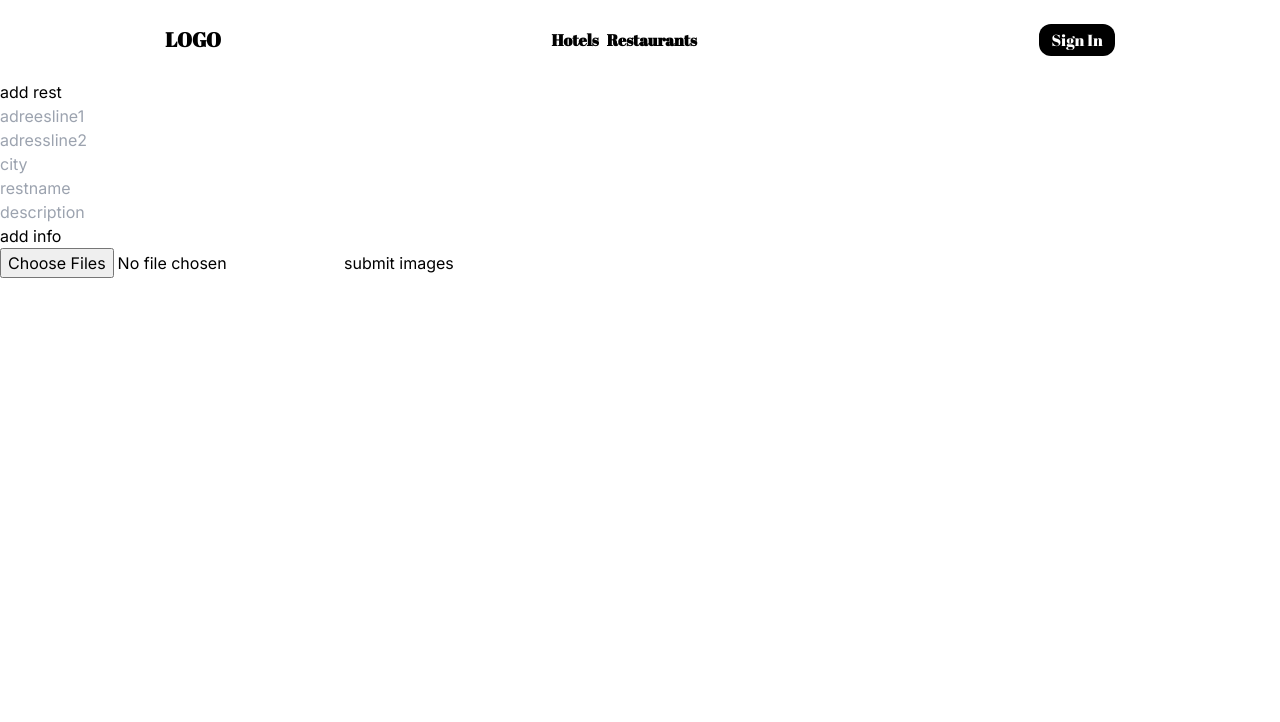
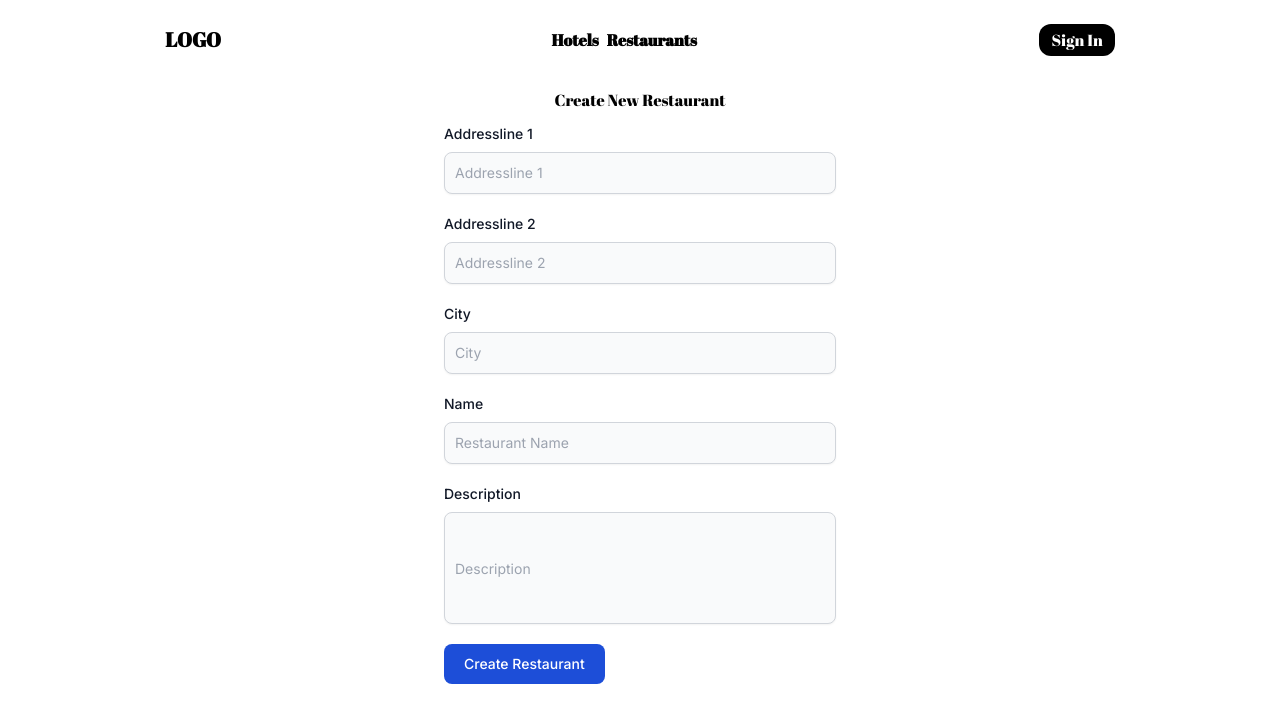
Before and after one commit to LK777-D/new-project, a Next.js app: page /addrestaurant in a window 1280 px wide. Shown: the top 722 px of the page. Built offline with nearby package versions, Linux system fonts and the light colour scheme.

Commit message:
add restaurant form styled

```diff
--- a/src/app/addrestaurant/page.jsx
+++ b/src/app/addrestaurant/page.jsx
@@ -2,7 +2,7 @@ import AddRestForm from "../../components/objects/restaurant/addRestForm";
 const addRestaurant = () => {
   return (
     <main>
-      add rest
+      <h1 className="text-center py-2 fontabril">Create New Restaurant</h1>
       <AddRestForm />
     </main>
   );
--- a/src/components/Navigation/Navbar.jsx
+++ b/src/components/Navigation/Navbar.jsx
@@ -12,7 +12,7 @@ const Navbar = () => {
   const { logout, authIsOpen, setAuthIsopen, user, setModalIsopen } =
     useAuthCtx();
   const [userMenuIsopen, setUserMenuIsOpen] = useState(false);
-  console.log(user);
+
   return (
     <>
       <ModalPopUp
--- a/src/components/objects/PlaceCard.jsx
+++ b/src/components/objects/PlaceCard.jsx
@@ -11,6 +11,7 @@ const PlaceCard = ({
   addressLine1,
   addressLine2,
   id,
+  description,
 }) => {
   const capitalizeFirstLetter = (str) =>
     str.charAt(0).toUpperCase() + str.slice(1);
@@ -60,6 +61,10 @@ const PlaceCard = ({
               <span>{addressLine2}</span>
             </div>
           </div>
+          <div className="h-[1px] my-3 w-[90%] mx-auto bg-gray-600/40  "></div>
+          <span className="font-extralight text-sm">
+            {description.slice(0, 50)}...
+          </span>
         </div>
       </div>
     </Link>
--- a/src/components/objects/restaurant/RestList.jsx
+++ b/src/components/objects/restaurant/RestList.jsx
@@ -30,8 +30,9 @@ const RestList = async ({ page }) => {
               addressLine2={restaurant.addressLine2}
               images={restaurant.images}
               imageValues={restaurant.imageValues}
+              description={restaurant.description}
             />
-            {console.log(restaurant)} {/* Log restaurant details */}
+            {console.log(restaurant)}
           </div>
         ))}
       </div>
--- a/src/components/objects/restaurant/addRestForm.jsx
+++ b/src/components/objects/restaurant/addRestForm.jsx
@@ -1,5 +1,6 @@
 "use client";
 import { useAddRestCtx } from "../../../context/addRestContext";
+import { useState } from "react";
 const AddRestForm = () => {
   const {
     setAddressLine1,
@@ -10,41 +11,115 @@ const AddRestForm = () => {
     addRestaurantInfo,
     setImages,
     uploadRestImages,
+    firstFormSubmitted,
   } = useAddRestCtx();
+
   return (
-    <>
-      <form className="flex flex-col items-start" onSubmit={addRestaurantInfo}>
+    <section className="flex flex-col items-center gap-5">
+      <form
+        onSubmit={addRestaurantInfo}
+        className="p-1 w-[95%] max-w-[25rem] mx-auto"
+      >
+        <div className="mb-5">
+          <label
+            htmlFor="address1"
+            className="block mb-2 text-sm font-medium text-gray-900 dark:text-white"
+          >
+            Addressline 1
+          </label>
           <input
             type="text"
-          placeholder="adreesline1"
+            id="address1"
+            className="shadow-sm bg-gray-50 border border-gray-300 text-gray-900 text-sm rounded-lg focus:ring-blue-500 focus:border-blue-500 block w-full p-2.5 dark:bg-gray-700 dark:border-gray-600 dark:placeholder-gray-400 dark:text-white dark:focus:ring-blue-500 dark:focus:border-blue-500 dark:shadow-sm-light"
+            placeholder="Addressline 1"
             onChange={(e) => setAddressLine1(e.target.value)}
+            required
           />
+        </div>
+        <div className="mb-5">
+          <label
+            htmlFor="address2"
+            className="block mb-2 text-sm font-medium text-gray-900 dark:text-white"
+          >
+            Addressline 2
+          </label>
           <input
             type="text"
-          placeholder="adressline2"
+            id="address2"
+            className="shadow-sm bg-gray-50 border border-gray-300 text-gray-900 text-sm rounded-lg focus:ring-blue-500 focus:border-blue-500 block w-full p-2.5 dark:bg-gray-700 dark:border-gray-600 dark:placeholder-gray-400 dark:text-white dark:focus:ring-blue-500 dark:focus:border-blue-500 dark:shadow-sm-light"
+            placeholder="Addressline 2"
             onChange={(e) => setAddressLine2(e.target.value)}
+            required
           />
+        </div>
+        <div className="mb-5">
+          <label
+            htmlFor="city"
+            className="block mb-2 text-sm font-medium text-gray-900 dark:text-white"
+          >
+            City
+          </label>
           <input
             type="text"
-          placeholder="city"
+            id="city"
+            className="shadow-sm bg-gray-50 border border-gray-300 text-gray-900 text-sm rounded-lg focus:ring-blue-500 focus:border-blue-500 block w-full p-2.5 dark:bg-gray-700 dark:border-gray-600 dark:placeholder-gray-400 dark:text-white dark:focus:ring-blue-500 dark:focus:border-blue-500 dark:shadow-sm-light"
+            placeholder="City"
             onChange={(e) => setCity(e.target.value)}
+            required
           />
+        </div>
+        <div className="mb-5">
+          <label
+            htmlFor="name"
+            className="block mb-2 text-sm font-medium text-gray-900 dark:text-white"
+          >
+            Name
+          </label>
           <input
             type="text"
-          placeholder="restname"
+            id="name"
+            className="shadow-sm bg-gray-50 border border-gray-300 text-gray-900 text-sm rounded-lg focus:ring-blue-500 focus:border-blue-500 block w-full p-2.5 dark:bg-gray-700 dark:border-gray-600 dark:placeholder-gray-400 dark:text-white dark:focus:ring-blue-500 dark:focus:border-blue-500 dark:shadow-sm-light"
+            placeholder="Restaurant Name"
             onChange={(e) => setName(e.target.value)}
+            required
           />
+        </div>
+        <div className="mb-5">
+          <label
+            htmlFor="description"
+            className="block mb-2 text-sm font-medium text-gray-900 dark:text-white"
+          >
+            Description
+          </label>
           <input
-          type="text"
-          placeholder="description"
+            type="textarea"
+            id="description"
+            className="shadow-sm h-[7rem]  bg-gray-50 border border-gray-300 text-gray-900 text-sm rounded-lg focus:ring-blue-500 focus:border-blue-500 block w-full p-2.5 dark:bg-gray-700 dark:border-gray-600 dark:placeholder-gray-400 dark:text-white dark:focus:ring-blue-500 dark:focus:border-blue-500 dark:shadow-sm-light"
+            placeholder="Description"
             onChange={(e) => setDescription(e.target.value)}
+            rows="20"
+            cols="40"
+            required
           />
+        </div>
 
-        <button type="submit">add info</button>
+        <button
+          type="submit"
+          disabled={firstFormSubmitted}
+          className={`text-white bg-blue-700 hover:bg-blue-800 focus:ring-4 focus:outline-none focus:ring-blue-300 font-medium rounded-lg text-sm px-5 py-2.5 text-center
+    dark:bg-blue-600 dark:hover:bg-blue-700 dark:focus:ring-blue-800
+    ${firstFormSubmitted ? "opacity-50 cursor-not-allowed" : ""}`}
+        >
+          Create Restaurant
+        </button>
       </form>
-
-      <form onSubmit={uploadRestImages}>
+      {firstFormSubmitted && (
+        <form
+          onSubmit={uploadRestImages}
+          className="py-7 flex flex-col  justify-center gap-2 text-center "
+        >
           <input
+            className="fontabril fontlight"
             type="file"
             onChange={(e) => {
               const files = Array.from(e.target.files);
@@ -52,9 +127,17 @@ const AddRestForm = () => {
             }}
             multiple
           />
-        <button type="submit">submit images</button>
+          <button
+            type="submit"
+            className={`text-white bg-blue-700 hover:bg-blue-800 focus:ring-4 focus:outline-none focus:ring-blue-300 font-medium rounded-lg text-sm px-5 py-2.5 text-center
+    dark:bg-blue-600 dark:hover:bg-blue-700 dark:focus:ring-blue-800
+    `}
+          >
+            Add Restaurant Images
+          </button>
         </form>
-    </>
+      )}
+    </section>
   );
 };
 
--- a/src/components/placeType/PlaceTypeBox.jsx
+++ b/src/components/placeType/PlaceTypeBox.jsx
@@ -12,7 +12,7 @@ const PlaceTypeBox = ({
   img5,
 }) => {
   return (
-    <section className="flex flex-col justify-center items-center gap-3 ">
+    <section className="flex fontabril flex-col justify-center items-center gap-3 ">
       <h1 className="text-2xl">Browse By Foodd</h1>
       <div className="flex flex-row items-center md:justify-center   gap-3 px-2 max-w-[37rem] overflow-y-scroll md:overflow-visible  ">
         <PlaceTypeCard text={text1} img={img1} />
--- a/src/context/addRestContext.js
+++ b/src/context/addRestContext.js
@@ -12,6 +12,7 @@ const AddRestCtxProvider = ({ children }) => {
   const [description, setDescription] = useState("");
   const [images, setImages] = useState([]);
   const [restDeatils, setRestDetails] = useState(null);
+  const [firstFormSubmitted, setFirstFormSubmitted] = useState(false);
   const [restaurants, setRestaurants] = useState([]);
   const { user } = useAuthCtx();
   const userEmail = user?.userEmail;
@@ -49,12 +50,13 @@ const AddRestCtxProvider = ({ children }) => {
         "http://174.138.59.141:8080/api/v2/restaurant/create",
         requestOptions
       );
+      setFirstFormSubmitted(true);
       if (!response.ok) {
         throw new Error("Failed to create restaurant");
       }
       const result = await response.json();
       setRestDetails(result);
-
+      console.log(result);
       const newToken = response.headers.get("X-Access-Token");
 
       if (newToken) {
@@ -136,6 +138,7 @@ const AddRestCtxProvider = ({ children }) => {
     addRestaurantInfo,
     uploadRestImages,
     setImages,
+    firstFormSubmitted,
   };
 
   return <addRestCtx.Provider value={ctxValue}>{children}</addRestCtx.Provider>;
```
Lines whose indentation alone changed are shown as unchanged.
